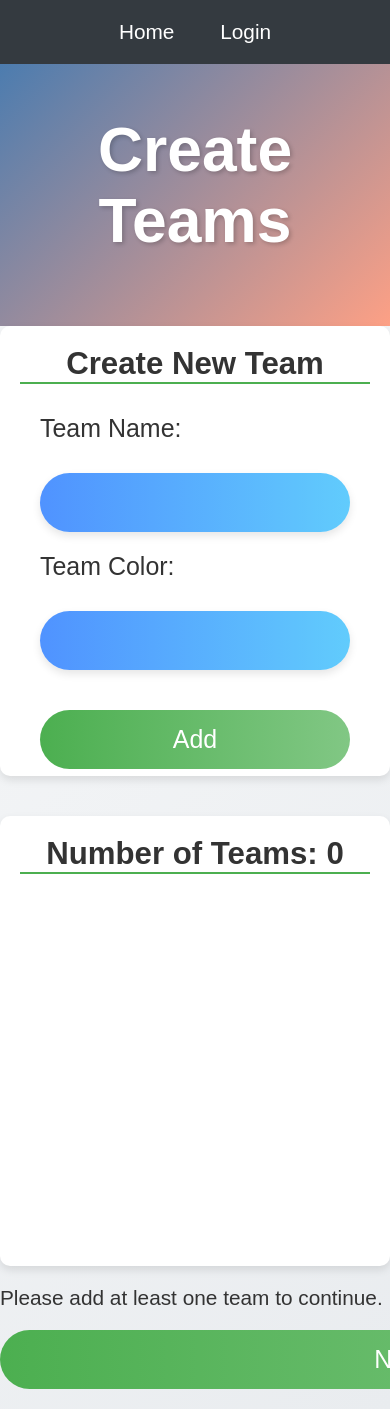
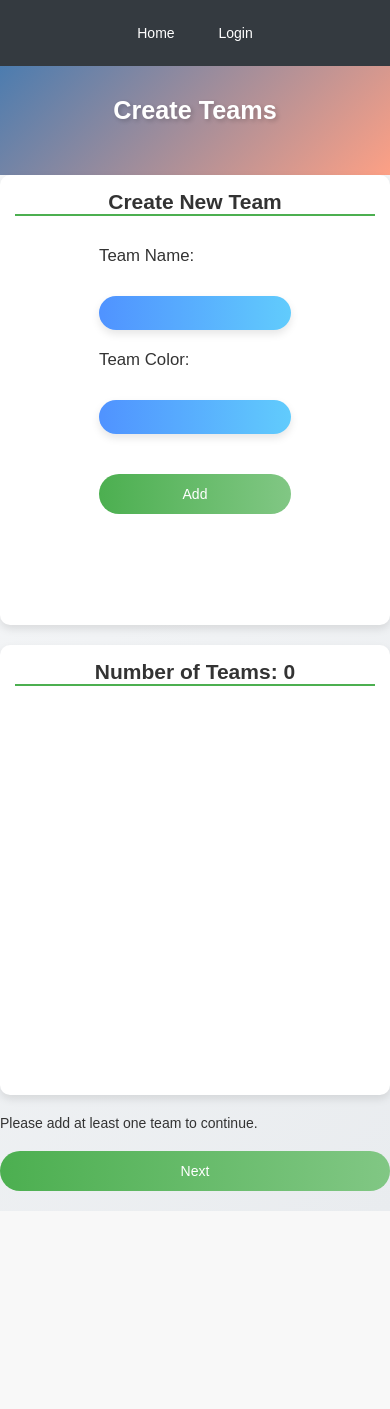
Before and after one commit to Yoavsb25/TeamBalncer, a Flask app: page /create_teams in a window 390 px wide; the page is wider, and only the part inside the window is pictured. After the commit the page ends 1211 px from the top of that part, so only its background shows below. Run offline with Flask 3, Linux system fonts and the light colour scheme.

Commit message:
Update style.css

```diff
--- a/static/style.css
+++ b/static/style.css
@@ -441,8 +441,26 @@ label {
   to { opacity: 1; }
 }
 
-/* Responsive design */
-@media (max-width: 768px) {
+/* Media Queries for Responsive Design */
+@media (max-width: 1200px) {
+  .content-wrapper {
+    max-width: 95%;
+  }
+
+  button, .btn, input[type="submit"], .next-button {
+    width: 80%;
+  }
+}
+
+@media (max-width: 992px) {
+  body {
+    font-size: 16px;
+  }
+
+  header h1 {
+    font-size: 2.5em;
+  }
+
   .form-and-display {
     flex-direction: column;
   }
@@ -450,14 +468,103 @@ label {
   .form-section, .display-section {
     width: 100%;
     margin-bottom: 20px;
-    min-height: auto;
   }
 
-  .form-section {
-    margin-top: 0;
+  .results-section {
+    justify-content: space-around;
   }
 
-  .display-section {
-    margin-top: 20px;
+  .team {
+    width: 45%;
   }
 }
+
+@media (max-width: 768px) {
+  nav ul {
+    flex-direction: column;
+  }
+
+  nav ul li {
+    margin: 5px 0;
+  }
+
+  header {
+    padding: 30px 10px;
+  }
+
+  header h1 {
+    font-size: 2em;
+  }
+
+  button, .btn, input[type="submit"], .next-button {
+    width: 100%;
+    font-size: 1em;
+    padding: 12px 20px;
+  }
+
+  .flash {
+    width: 90%;
+  }
+
+  .team {
+    width: 100%;
+  }
+
+  .sidebar {
+    width: 100%;
+    left: -100%;
+  }
+
+  .sidebar.open {
+    left: 0;
+  }
+}
+
+@media (max-width: 480px) {
+  body {
+    font-size: 14px;
+  }
+
+  header h1 {
+    font-size: 1.8em;
+  }
+
+  .form-section, .display-section {
+    padding: 15px;
+  }
+
+  input[type="text"],
+  input[type="number"],
+  input[type="password"] {
+    font-size: 0.9em;
+    padding: 10px 15px;
+  }
+}
+
+/* Print styles */
+@media print {
+  body {
+    font-size: 12pt;
+    line-height: 1.5;
+  }
+
+  nav, .sidebar, .btn, button, input[type="submit"], .next-button {
+    display: none;
+  }
+
+  .content-wrapper {
+    width: 100%;
+    margin: 0;
+    padding: 0;
+  }
+
+  .form-and-display, .results-section {
+    display: block;
+  }
+
+  .form-section, .display-section, .team {
+    width: 100%;
+    margin-bottom: 20px;
+    page-break-inside: avoid;
+  }
+}
```
